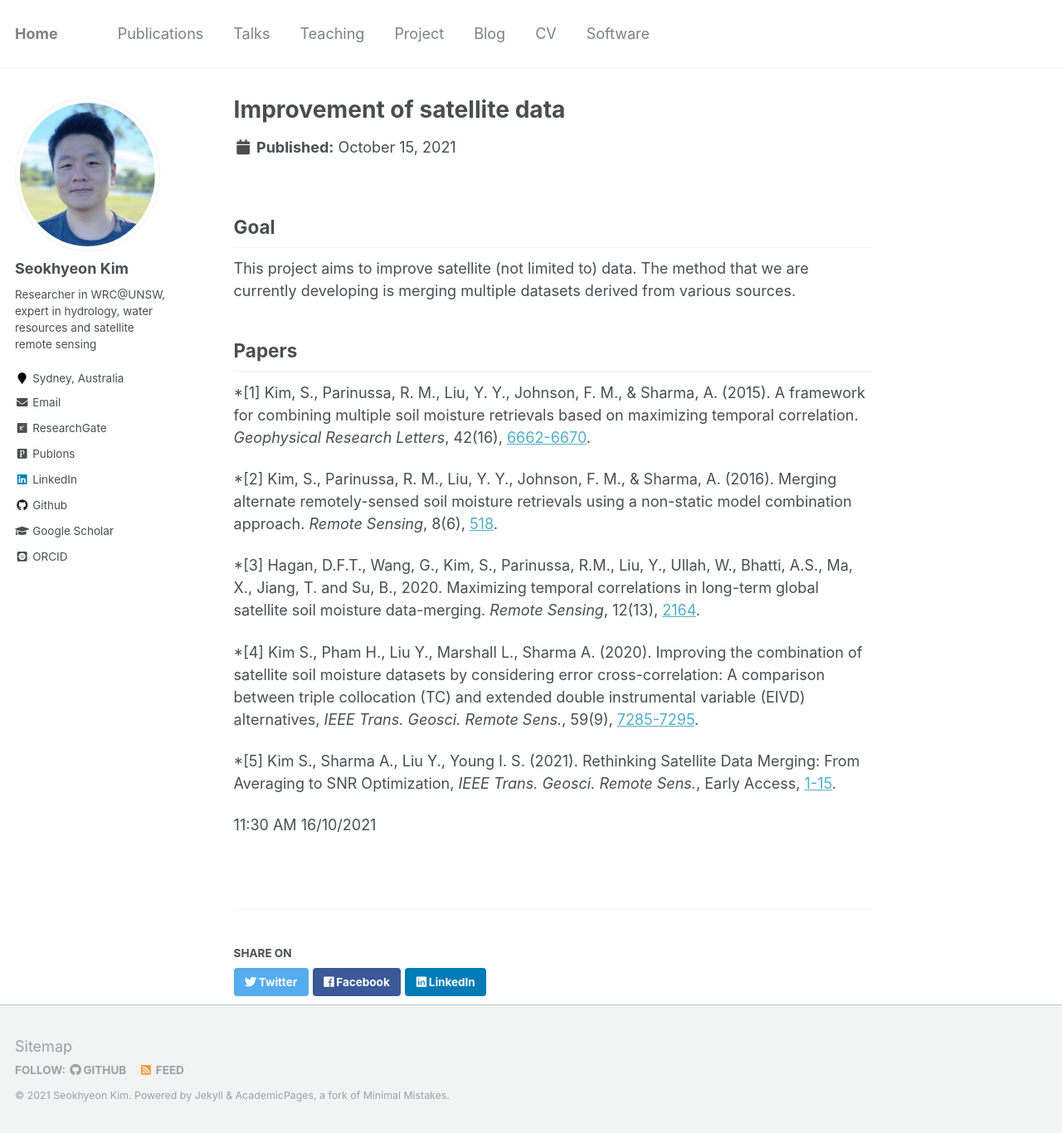
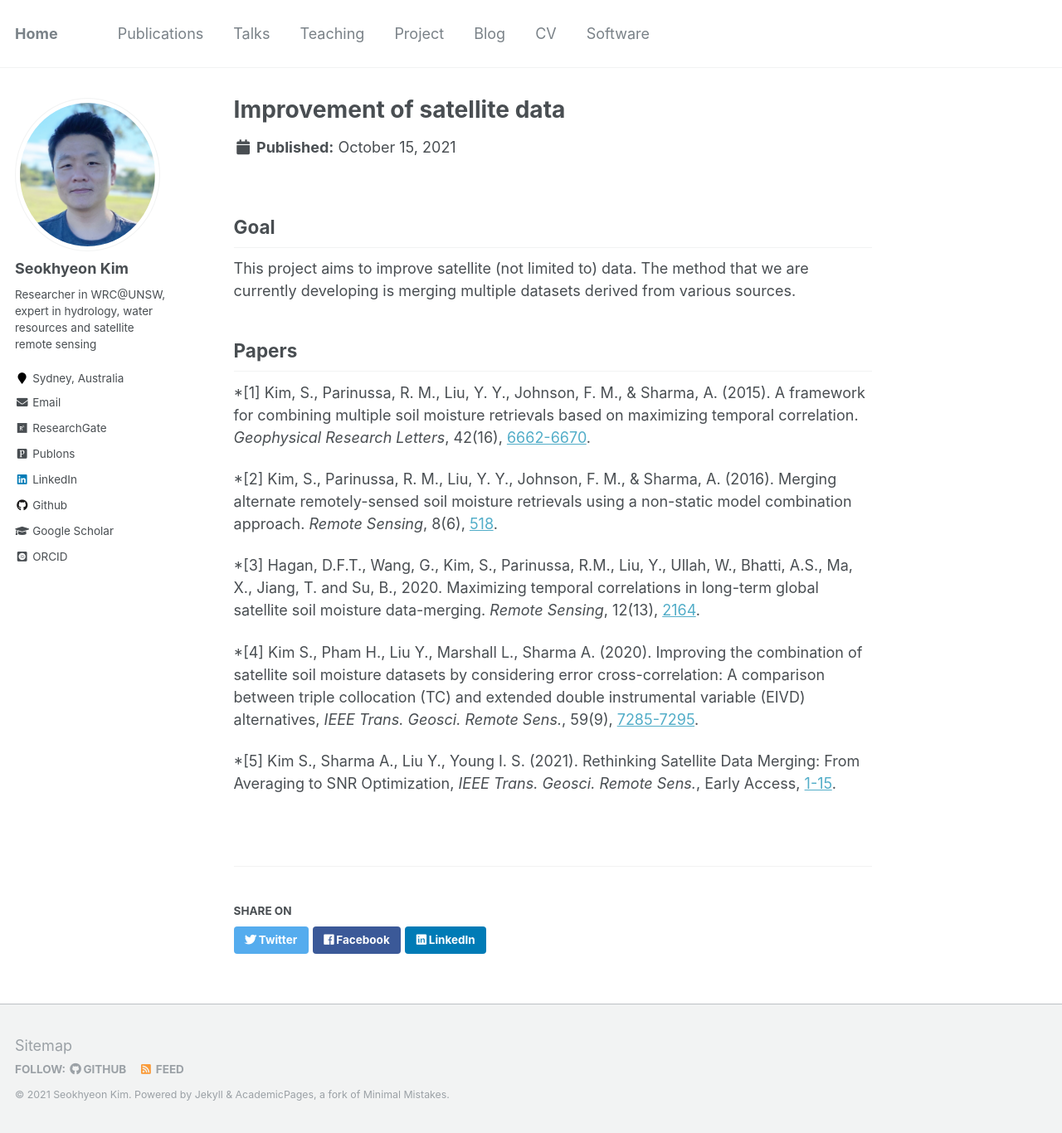
Before and after one commit to uawds/SanghoonJunWater.github.io, a Jekyll site: the page built from _portfolio/project-1_dataImprove.md, in a window 1280 px wide and 1366 px high. Shown: the whole window at 83% size. Built offline with Jekyll 4.4.1, drawn with Linux system fonts in a browser that asks for light colours; some web fonts are replaced.

Commit message:
Update project-1_dataImprove.md

```diff
--- a/_portfolio/project-1_dataImprove.md
+++ b/_portfolio/project-1_dataImprove.md
@@ -16,5 +16,3 @@ This project aims to improve satellite (not limited to) data. The method that we
 *[4]	Kim S., Pham H., Liu Y., Marshall L., Sharma A. (2020). Improving the combination of satellite soil moisture datasets by considering error cross-correlation: A comparison between triple collocation (TC) and extended double instrumental variable (EIVD) alternatives, <i>IEEE Trans. Geosci. Remote Sens.</i>, 59(9), <a href="https://steelpl.github.io/publication/2020-11-02-paper-IEEE_TGRS" target="_blank" rel="noopener noreferrer">7285-7295</a>.
 
 *[5]	Kim S., Sharma A., Liu Y., Young I. S. (2021). Rethinking Satellite Data Merging: From Averaging to SNR Optimization, <i>IEEE Trans. Geosci. Remote Sens.</i>, Early Access, <a href="https://steelpl.github.io/publication/2021-08-18-paper-IEEE_TGRS" target="_blank" rel="noopener noreferrer">1-15</a>.
-
-11:30 AM 16/10/2021
```
